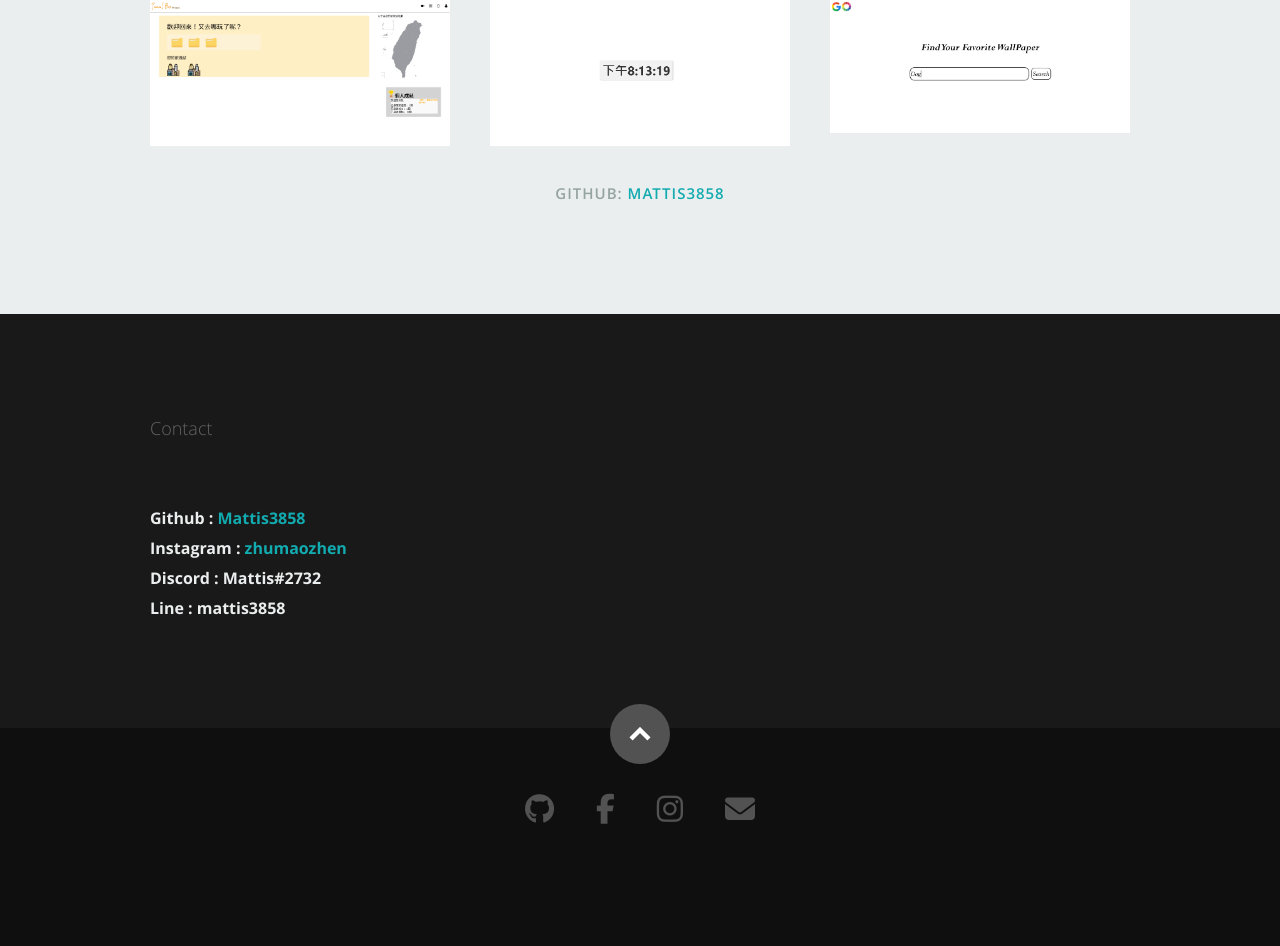
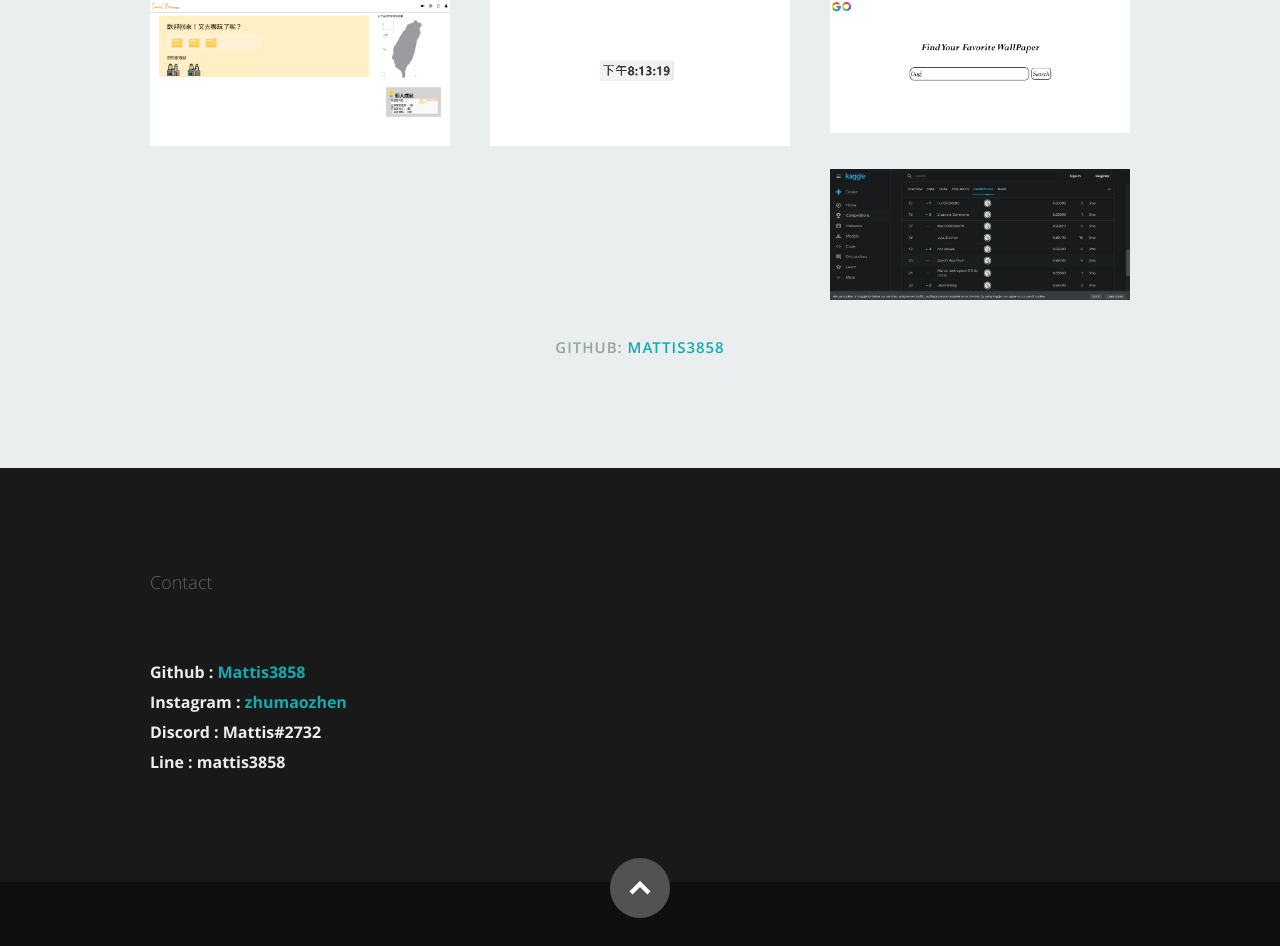
Before and after one commit to Mattis3858/my-portfolio, a React (Create React App) app: page / in a window 1280 px wide. Shown: the part 2778-3724 px from the top of the page. Before the commit the page ends 3680 px from the top, so only its background shows below. Built offline with nearby package versions, Linux system fonts and the light colour scheme.

Commit message:
Adding house pricing prediction portfolio in portfolio and resumedata

```diff
--- a/src/resumeData.js
+++ b/src/resumeData.js
@@ -101,12 +101,17 @@ let resumeData = {
       imgurl: "images/portfolio/clock.png",
       url: "https://mattis-react-clock.netlify.app/",
     },
-
     {
       name: "Beat Google",
       description: "Java / JSP",
       imgurl: "images/portfolio/beat-google.jpg",
       url: "https://github.com/Mattis3858/DSWeb/tree/master/DSWeb",
+    },
+    {
+      name: "House Price Prediction",
+      description: "Python / Neural Network",
+      imgurl: "images/portfolio/house-pricing-prediction.png",
+      url: "https://github.com/Mattis3858/Artificial_Intelligence_in_Business_Application",
     },
   ],
   testimonials: [
```
Also changed, not shown: src/index.js (+6 -6 lines), public/images/portfolio/house-pricing-prediction.png (added), src/logo.svg (deleted).
